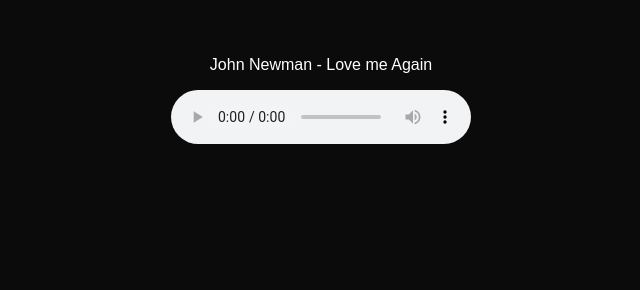
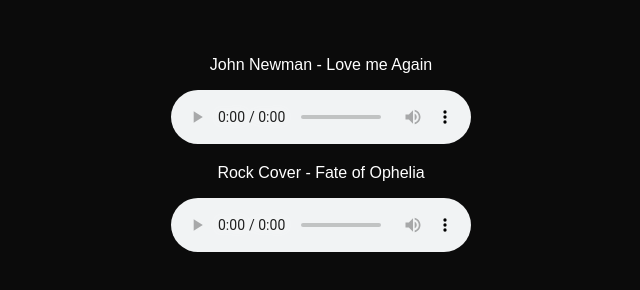
Before and after one commit to kaanibrahim/musicplayer, a plain HTML site: page index.html in a window 1280 px wide. Shown: the whole page, without its empty margins (319-959 px from the left). Drawn offline with Linux system fonts and the light colour scheme.

Commit message:
added a song

```diff
--- a/index.html
+++ b/index.html
@@ -10,6 +10,9 @@
     <div class = "songs">
         <p>John Newman - Love me Again</p>
         <audio controls src="songs/lovemeagain.mp3"></audio>
+
+        <p>Rock Cover - Fate of Ophelia</p>
+        <audio controls src="songs/fateofophelia.mp3"></audio>
     </div>
     <!--
     <canvas id="visualizer"></canvas>
```
Also changed, not shown: 3 other files.
